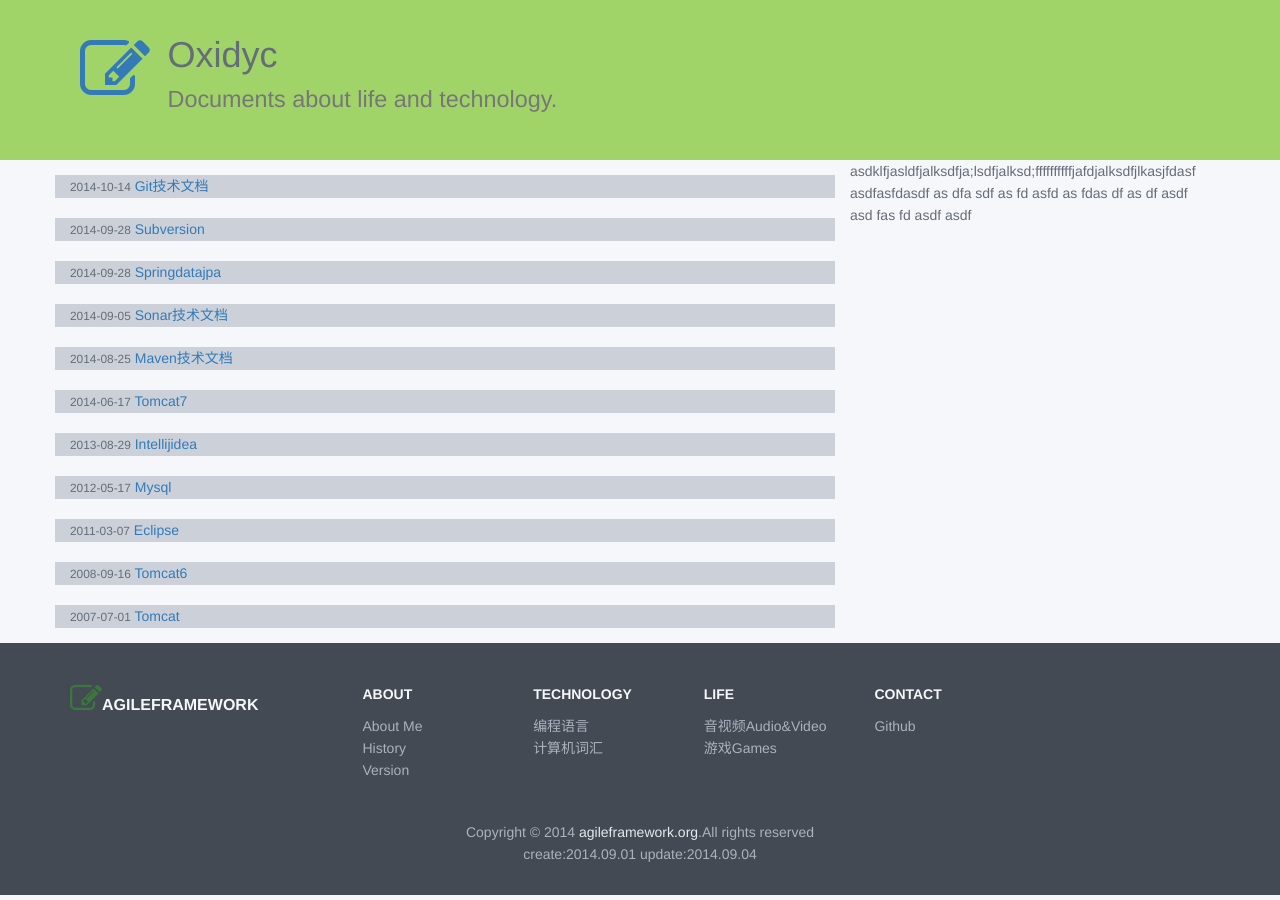
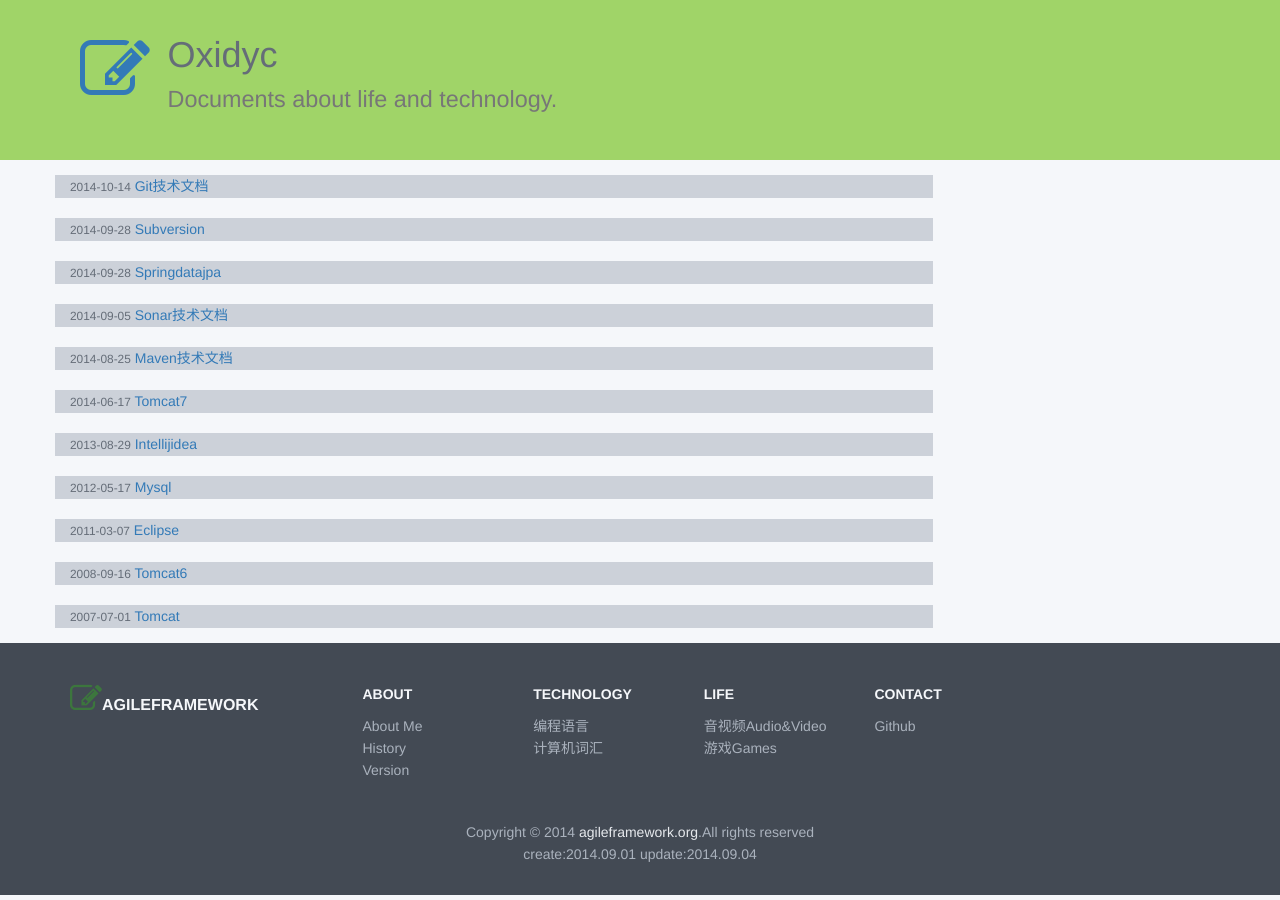
Before and after one commit to oxidyc/ikms.github.io, a Jekyll site: the page built from index.html, in a window 1280 px wide. Built offline with Jekyll 4.4.1, drawn with Linux system fonts in a browser that asks for light colours; nearby versions of some CDN libraries.

```diff
--- a/index.html
+++ b/index.html
@@ -11,7 +11,7 @@
 </section>
 -->
 <div class="row">
-    <div class="col-lg-8">
+    <div class="col-lg-9">
         <section style="margin:5px 0;">
             <div class="row">
                 {% for post in site.posts %}
@@ -25,25 +25,6 @@
 
         </section>
     </div>
-    <div class="col-lg-4">
-        asdklfjasldfjalksdfja;lsdfjalksd;ffffffffffjafdjalksdfjlkasjfdasf
-        asdfasfdasdf
-        as
-        dfa
-        sdf
-        as
-        fd
-        asfd
-        as
-        fdas
-        df
-        as
-        df
-        asdf
-        asd
-        fas
-        fd
-        asdf
-        asdf
+    <div class="col-lg-3">
     </div>
 </div>
```
